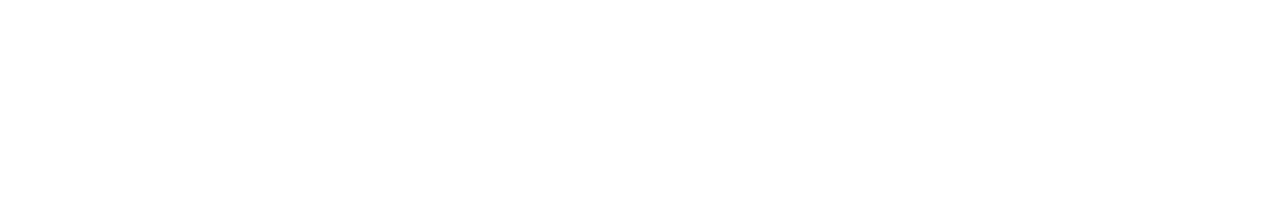
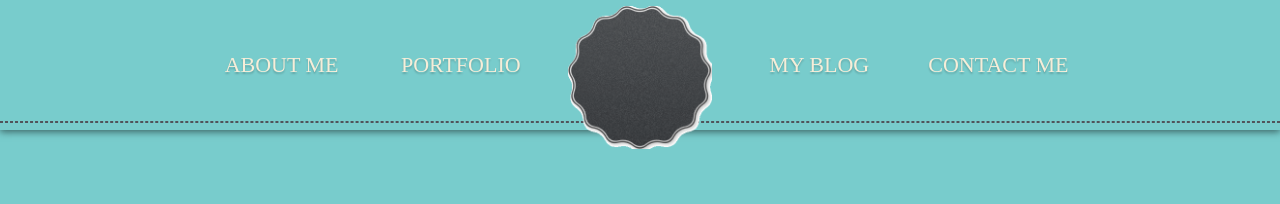
Before and after one commit to ag-vectivus/retro-website, a website: page dist/index.html in a window 1280 px wide. Drawn offline with nearby package versions, Linux system fonts and the light colour scheme; files that its build step writes are made by us from their sources.

Commit message:
Create skeleton of navigation and add basic style.
I've created basic skeleton of navigation in HTML and I've also started
to style it (_navigation.scss).

```diff
--- /dev/null
+++ b/src/scss/_navigation.scss
@@ -0,0 +1,41 @@
+nav {
+  box-shadow: 0px 2px 7px 0px rgba(0,0,0,0.5);
+}
+
+.navigation {
+  background-color: $blue-color;
+  color: $text-fair-color;
+  width: 100%;
+  height: 13em;
+  padding: 5.4em 0;
+
+  &__list {
+    @include global-margin;
+    @include flex-row;
+  }
+
+  &__button {
+    flex: 1;
+    list-style: none;
+    text-transform: uppercase;
+    text-align: center;
+    font-size: 2.2em;
+    text-shadow: 0px 2px 2px rgba(0, 0, 0, 0.2);
+
+  }
+
+  &__logo {
+    position: relative;
+    top: -3rem;
+    width: 9rem;
+    overflow: visible;
+    z-index: 1;
+  }
+
+  &__dashline {
+    border: 1px dashed $darkgrey-color;
+    position: relative;
+    top: -5rem;
+    z-index: 0;
+  }
+}
```
Also changed, not shown: dist/index.html, dist/style/main.css (added), src/scss/style.scss (deleted).
